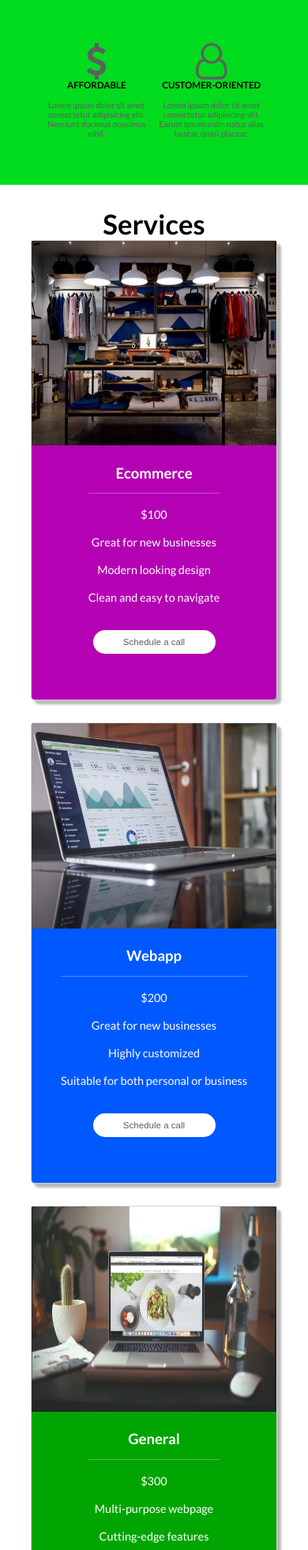
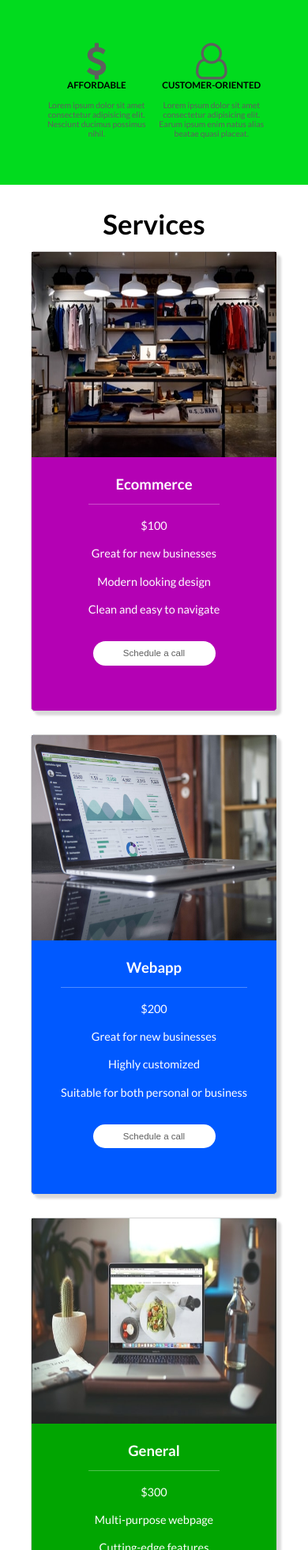
Before and after one commit to jamesaucode/sampleService, a website: page index.html in a window 390 px wide. Shown: the part 1599-3562 px from the top of the page at 79% size. Drawn offline with nearby package versions, Linux system fonts and the light colour scheme.

Commit message:
responsive

```diff
--- a/styles/components/_cards.scss
+++ b/styles/components/_cards.scss
@@ -86,7 +86,6 @@
     align-items: center;
     height: 100%;
     border-radius: 5px;
-    box-shadow: 5px 5px 3px rgba(0, 0, 0, 0.15);
     max-width: 100%;
     margin: $medium-gutter;
     background-color: rgb(180, 1, 180);
@@ -118,7 +117,6 @@
     align-items: center;
     height: 100%;
     border-radius: 5px;
-    box-shadow: 5px 5px 3px rgba(0, 0, 0, 0.15);
     max-width: 100%;
     margin: $medium-gutter;
     background-color: rgb(0, 89, 255);
@@ -160,7 +158,6 @@
     height: 100%;
     align-items: center;
     border-radius: 5px;
-    box-shadow: 5px 5px 3px rgba(0, 0, 0, 0.15);
     max-width: 100%;
     margin: $medium-gutter;
     transform: rotateY(0deg);
--- a/styles/components/_content3.scss
+++ b/styles/components/_content3.scss
@@ -11,5 +11,6 @@
   &__title-box {
     display: flex;
     justify-content: center;
+    margin-bottom: $small-gutter;
   }
 }
```
Also changed, not shown: styles/styles.css.
